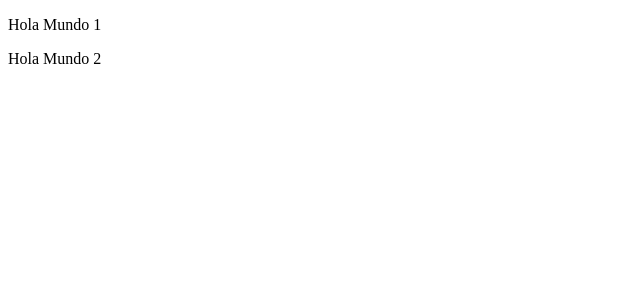
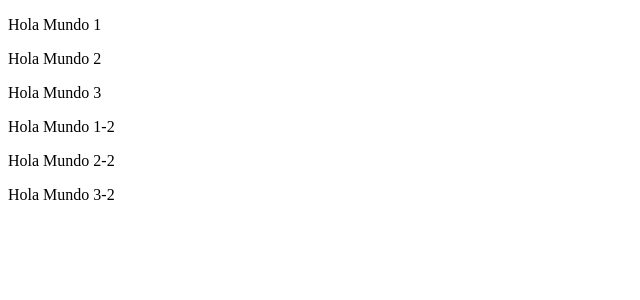
Before and after one commit to cerciber/react-tests, a React (Create React App) app: page / in a window 1280 px wide. Shown: the top 300 px of the page, without its empty margins (0-640 px from the left). Built offline with nearby package versions, Linux system fonts and the light colour scheme.

Commit message:
feat: Copy element array test

```diff
--- a/src/App.jsx
+++ b/src/App.jsx
@@ -12,14 +12,23 @@ function Children2({ text1 }) {
 // Componente que recibe los componentes internos en la propiedad children
 function Children1({ children }) {
 
-  // Copiar el elemento hijo cambiando los parametros por otros nuevos
-  const cildrenCopy = React.cloneElement(children, {text1: "Hola Mundo 2"})
+  // Obtener elementos hijos
+  const childrenList = React.Children.toArray(children)
 
-  // Mostrar el original y la copia
+  // Copiar elementos hijos cambiando los parametros por otros nuevos
+  const cildren1Copy = React.cloneElement(childrenList[0], {text1: "Hola Mundo 1-2", key: "4"})
+  const cildren2Copy = React.cloneElement(childrenList[1], {text1: "Hola Mundo 2-2", key: "5"})
+  const cildren3Copy = React.cloneElement(childrenList[2], {text1: "Hola Mundo 3-2", key: "6"})
+
+  // Mostrar los originales y las copias
   return (
     <div>
-      { children }
-      { cildrenCopy }
+      { childrenList[0] }
+      { childrenList[1] }
+      { childrenList[2] }
+      { cildren1Copy }
+      { cildren2Copy }
+      { cildren3Copy }
     </div>
   );
 }
@@ -30,8 +39,10 @@ function App() {
     <div>
       {/* Llamar el componente que recibe componentes en su interior */}
       <Children1>
-        {/* Llamar el componente que imprime un texto */}
-        <Children2 text1="Hola Mundo 1"></Children2>
+        {/* Llamar componentes que imprimen un texto */}
+        <Children2 text1="Hola Mundo 1" key="1"></Children2>
+        <Children2 text1="Hola Mundo 2" key="2"></Children2>
+        <Children2 text1="Hola Mundo 3" key="3"></Children2>
       </Children1>
     </div>
   );
```
